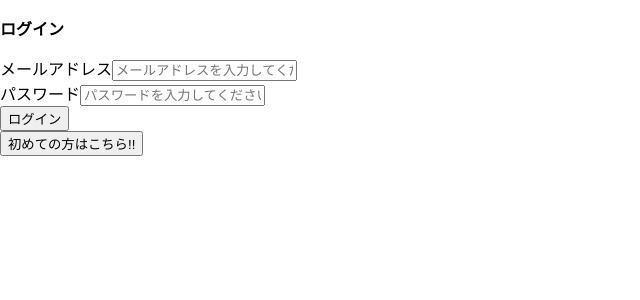
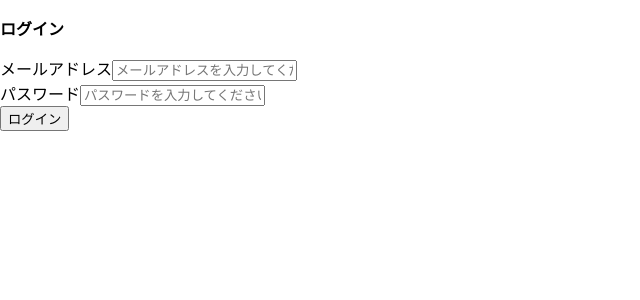
Before and after one commit to azufb/chatapp_front, a React (Create React App) app in the folder chatfront/: page /login in a window 1280 px wide. Shown: the top 300 px of the page, without its empty margins (0-640 px from the left). Built offline with nearby package versions, Linux system fonts and the light colour scheme.

Commit message:
サインアップボタンを作ろうとしてたけど失敗したので、コメントアウト

```diff
--- a/chatfront/src/Login.js
+++ b/chatfront/src/Login.js
@@ -1,15 +1,17 @@
 import React, { useState } from "react";
 import { Form, Button, Container, Row, Alert } from "react-bootstrap";
-import { useHistory } from "react-router-dom";
-import SignUp from "./SignUp";
+import Switch from "react-bootstrap/esm/Switch";
+import { Link, Router, useHistory } from "react-router-dom";
+//import SignUp from "./SignUp";
 import User from "./User";
-import {
+/*import {
   BrowserRouter as Router,
-  Route,
+  //Route,
   Switch
-} from "react-router-dom";
+} from "react-router-dom";*/
 
 const Login = () => {
+  //const [username] = useState("");
   const [email, setEmail] = useState("");
   const [password, setPassword] = useState("");
   const [errMessage, setErrMessage] = useState("");
@@ -25,6 +27,15 @@ const Login = () => {
       setErrMessage("メールアドレスかパスワードが違います");
     }
   };
+
+  /*const clickGoToSignUpBtn = async () => {
+    try {
+      await User.signUp(username, email, password);
+      history.push("/signup");
+    } catch (e) {
+      setErrMessage('不正な画面遷移');
+    }
+  }*/
 
   return (
     <Container className="center">
@@ -60,14 +71,11 @@ const Login = () => {
             ログイン
           </Button>
         </Form>
-        <Router>
+        {/*<Router>
           <Switch>
-            <button>
-              初めての方はこちら!!
-              <Route exact path="signup" component={SignUp} />
-            </button>
+            <Link to="/signup">初めての方はこちら</Link>
           </Switch>
-        </Router>
+        </Router>*/}
       </Row>
     </Container>
   );
```
